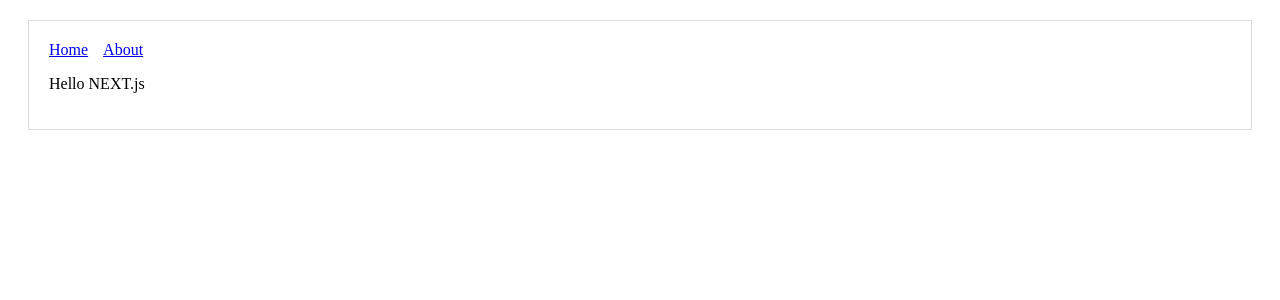
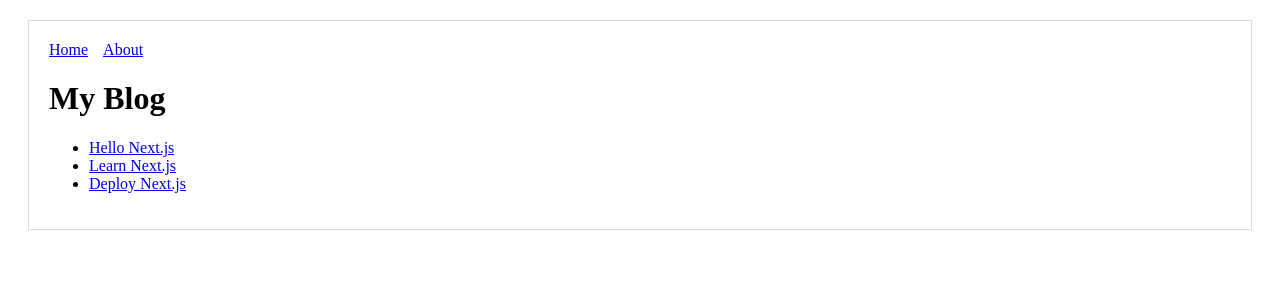
Before and after one commit to MichaelCheco/NEXT, a Next.js app: page / in a window 1280 px wide. Shown: the top 300 px of the page. Built offline with nearby package versions, Linux system fonts and the light colour scheme.

Commit message:
list of posts titles

```diff
--- a/pages/index.js
+++ b/pages/index.js
@@ -1,8 +1,20 @@
-import Layout from '../comps/Layout'
+import Layout from "../comps/Layout";
+import Link from "next/link";
+
+const PostLink = props => (
+  <li>
+    <Link href={`post?title=${props.title}`}>
+      <a>{props.title}</a>
+    </Link>
+  </li>
+);
 export default () => (
-    <Layout>
-
-    <p>Hello NEXT.js</p>
-    </Layout>
-
-)
+  <Layout>
+    <h1>My Blog</h1>
+    <ul>
+      <PostLink title="Hello Next.js" />
+      <PostLink title="Learn Next.js" />
+      <PostLink title="Deploy Next.js" />
+    </ul>
+  </Layout>
+);
```
